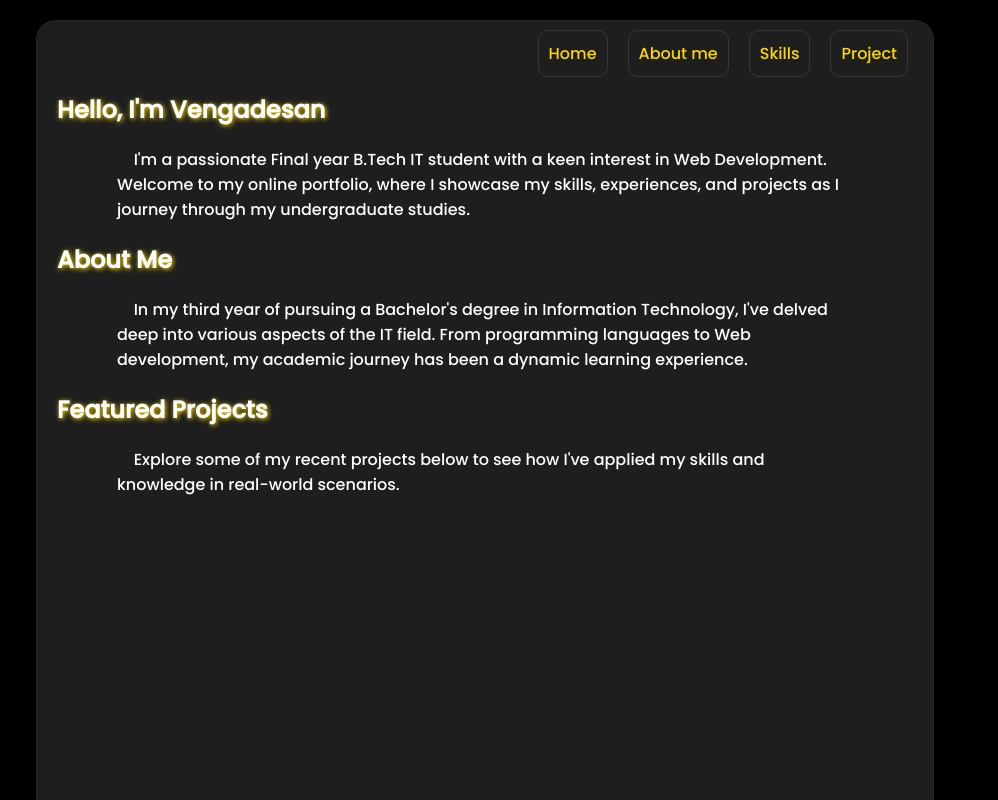
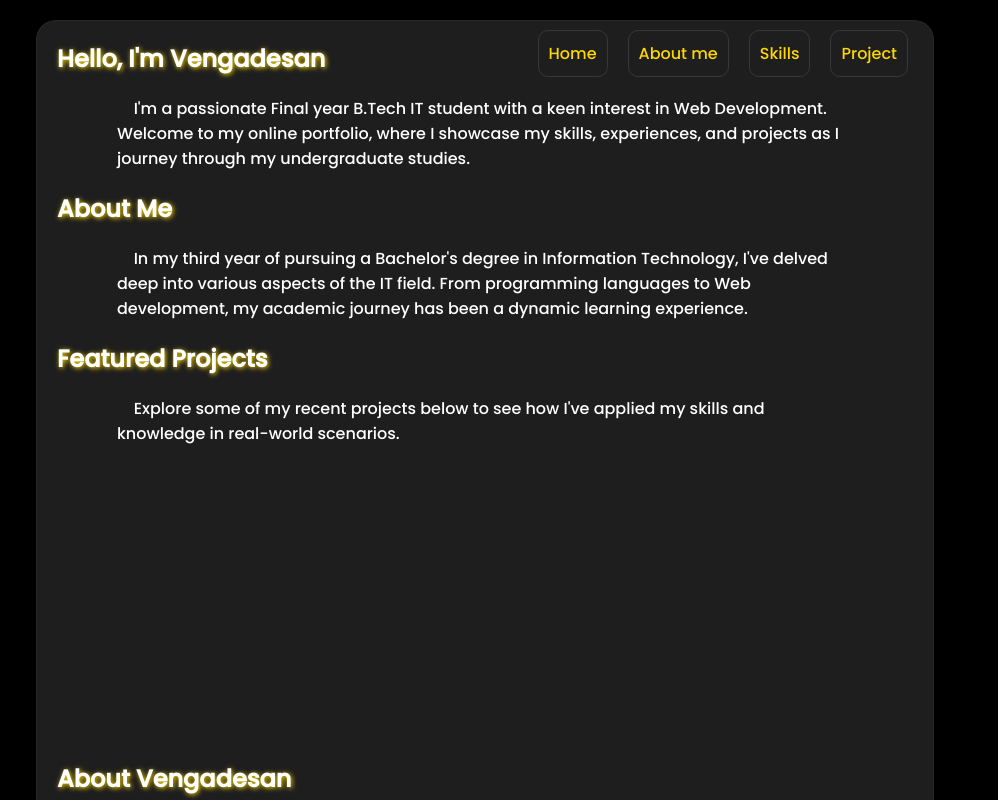
Before and after one commit to Vengadesan017/Technohack_Web_Intern, a plain HTML site: page portfolio/index.html in a window 1280 px wide. Shown: the top 800 px of the page, 282-1280 px from the left. Drawn offline with nearby package versions, Linux system fonts and the light colour scheme.

Commit message:
Update style.css

```diff
--- a/portfolio/style.css
+++ b/portfolio/style.css
@@ -113,7 +113,9 @@ hr.rounded {
 }
 
 section{
-	height: 50%;
+	height: auto;
+	min-height: 700px;
+
 	color: #fff;
 /*	display: flex;
 	justify-content: center;
```
